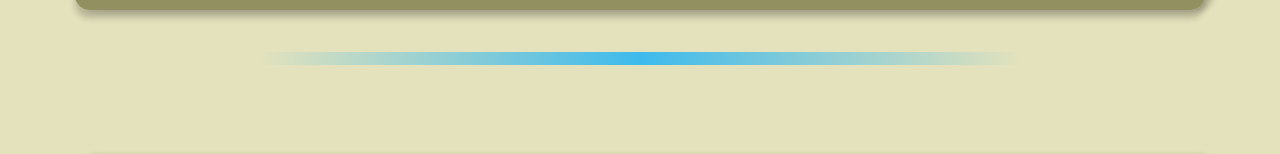
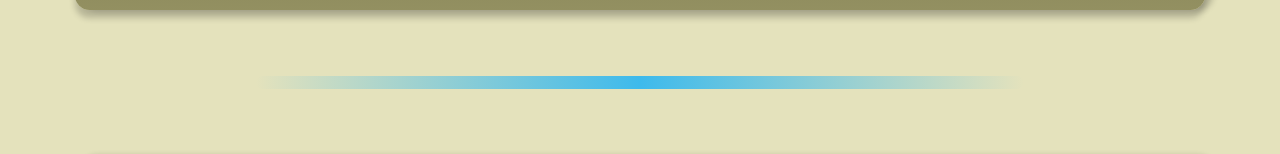
Before and after one commit to deleforgesenzo/Site-Wood-N-Tech, a plain HTML site: page Presentation.html in a window 1280 px wide. Shown: the part 1100-1254 px from the top of the page. Drawn offline with nearby package versions, Linux system fonts and the light colour scheme.

Commit message:
Update Style.css

```diff
--- a/css/Style.css
+++ b/css/Style.css
@@ -936,8 +936,8 @@ body {
 }
 
 .Barre-bleue-2 {
-    margin-top: 4.50rem !important;
-    margin-bottom: 5rem !important;
+    margin-top: 6rem !important;
+    margin-bottom: 3rem !important;
 }
 
 .Barre-bleue-3 {
@@ -1480,4 +1480,5 @@ textarea {
     .form {
         max-width: 1600px;
     }
+
 }
```
